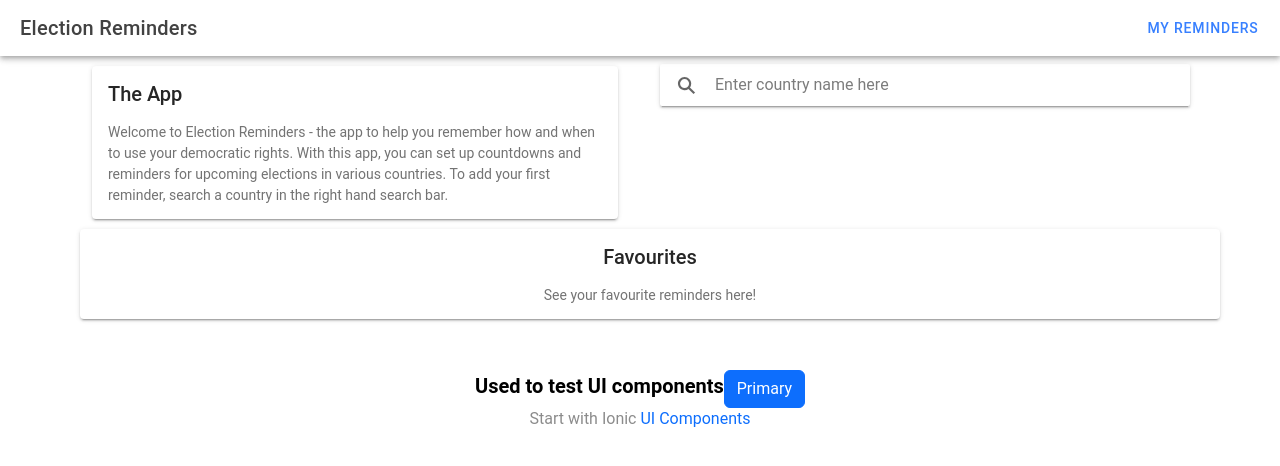
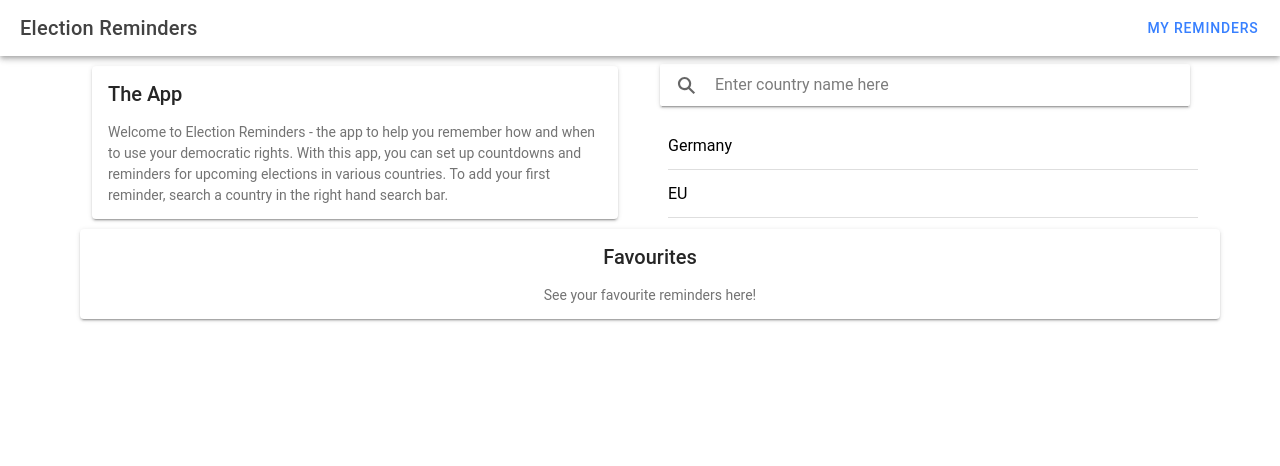
Before and after one commit to PhilipWright96/ElectionReminders, a React (Vite) app: page /home in a window 1280 px wide. Shown: the top 466 px of the page. Built offline with nearby package versions, Linux system fonts and the light colour scheme.

Commit message:
Use new country search bar

```diff
--- a/src/pages/Home.tsx
+++ b/src/pages/Home.tsx
@@ -3,6 +3,7 @@ import ExploreContainer from '../components/ExploreContainer';
 import TextCard from '../components/IntroductionTextCard';
 import FavouritesCard from '../components/FavouritesCard';
 import './Home.css';
+import CountrySearchBar from '../components/CountrySearchBar';
 
 const Home: React.FC = () => {
   return (
@@ -27,16 +28,15 @@ const Home: React.FC = () => {
               <TextCard />
             </div>
             <div className="col">
-              <IonSearchbar showClearButton="always" animated={true} placeholder="Enter country name here"></IonSearchbar>
+              <CountrySearchBar></CountrySearchBar>
             </div>
           </div>
           <div className='row text-center'>
             <FavouritesCard />
           </div>
-          <ExploreContainer />
         </div>
       </IonContent>
-    </IonPage>
+    </IonPage >
   );
 };
 
```
